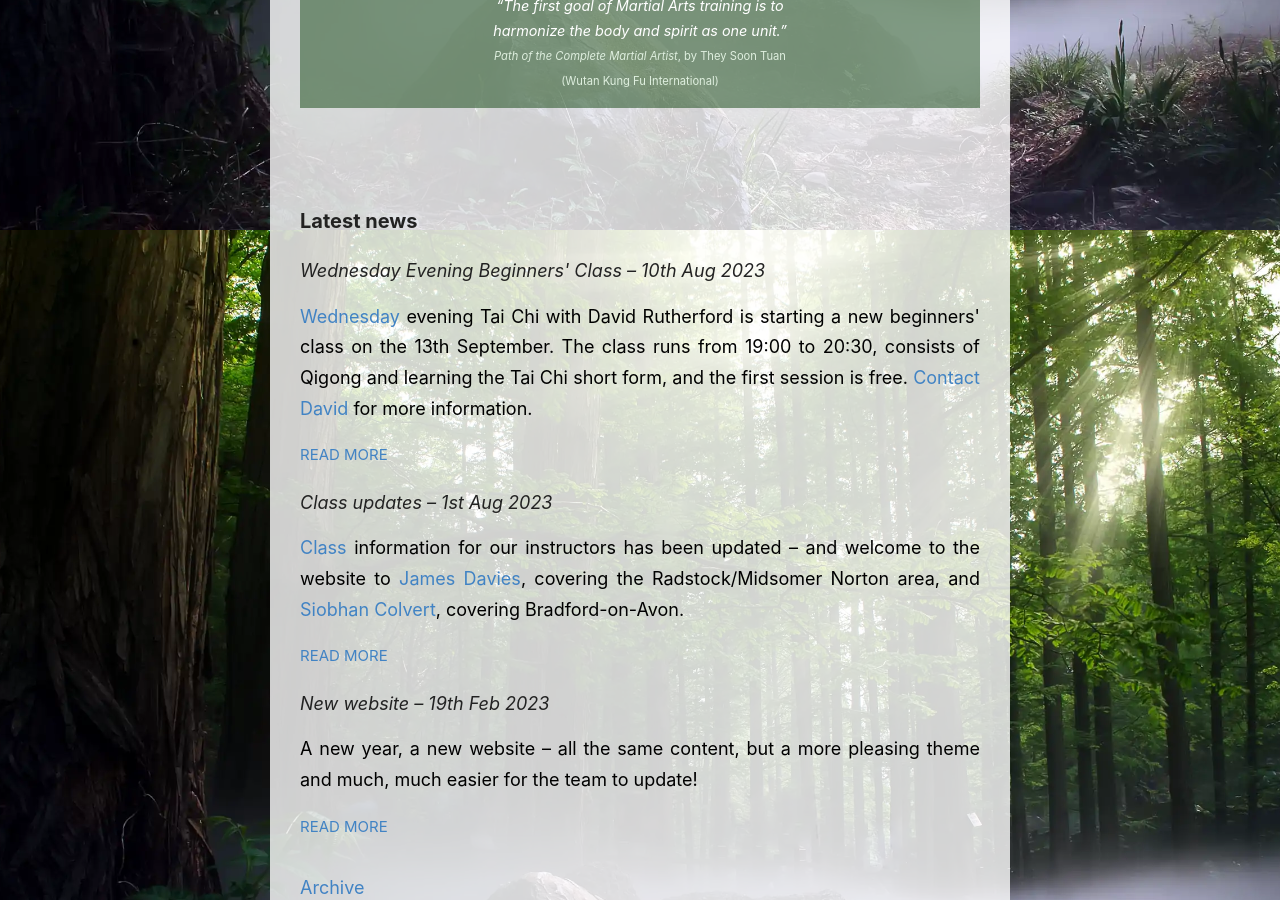
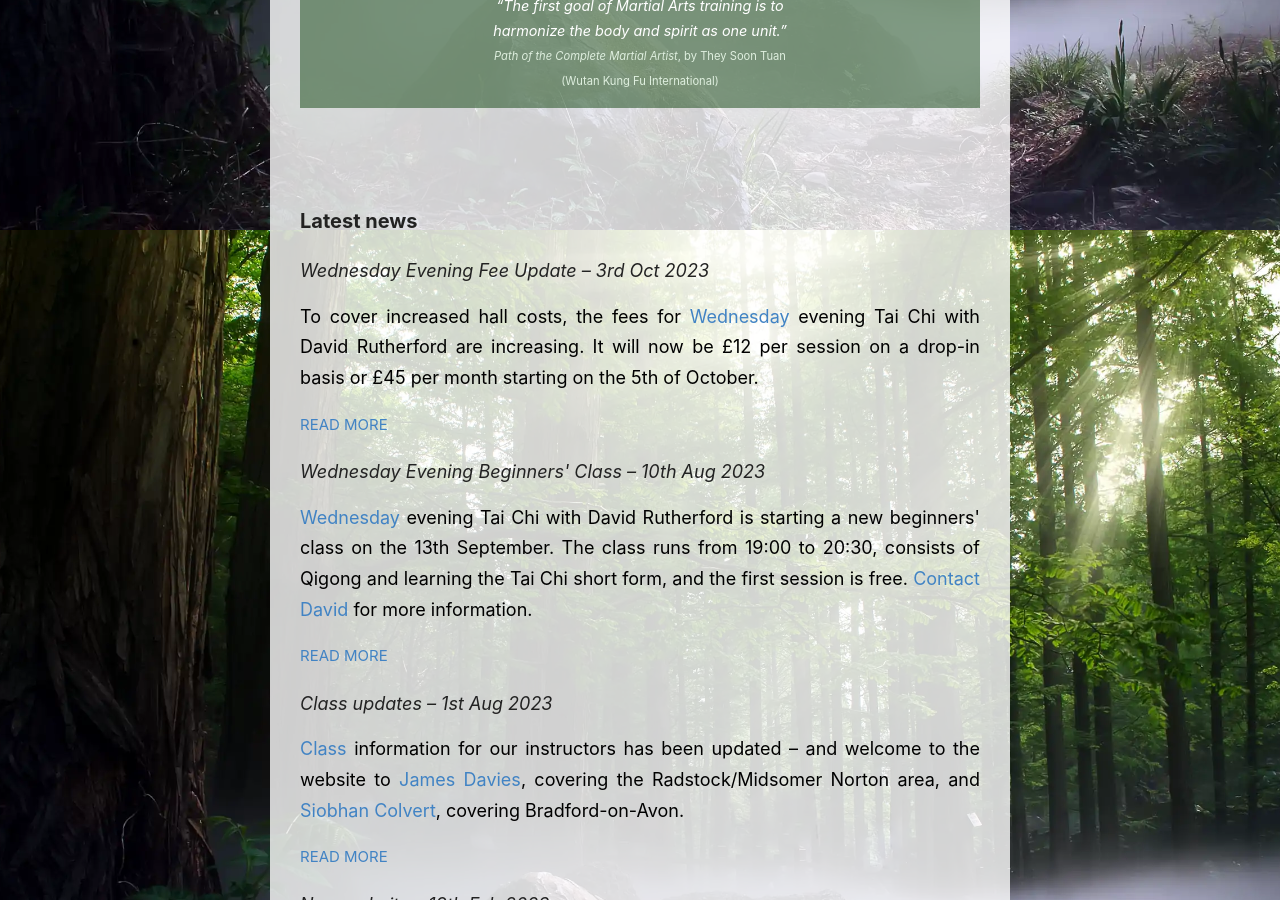
Before and after one commit to xanthipe/wutan-bath, a Jekyll site: the page built from index.html, in a window 1280 px wide and 900 px high, scrolled down 670 px. Built offline with Jekyll 4.4.1, drawn with Linux system fonts in a browser that asks for light colours; the list of posts is cut into pages by our own code.

Commit message:
David's class fee updates

```diff
--- a/_data/instructors.yml
+++ b/_data/instructors.yml
@@ -18,9 +18,9 @@ david-rutherford:
     email: david@bathtaichi.co.uk
     phone: 07970 797 482
   prices: |
-    £10 on a drop-in basis.
+    £12 on a drop-in basis, or £45 per month.
 
-    There is a reduced rate if you are only interested in [Qigong](../arts/#qigong).
+    There is a reduced rate if you are only interested in [Qigong](../arts/#qigong) of £10 drop-in or £35 per month.
 marick-baxter:
   name: Marick Baxter
   description: |
--- /dev/null
+++ b/_posts/2023-10-03-fee-update.md
@@ -0,0 +1,10 @@
+---
+layout: post
+title: Wednesday Evening Fee Update
+categories: Classes
+tags: news
+---
+
+To cover increased hall costs, the fees for [Wednesday]({{"/classes/#wednesday" | relative_url }}) evening Tai Chi with David Rutherford are increasing. It will now be £12 per session on a drop-in basis or £45 per month starting on the 5th of October.
+
+For those coming for the Qigong part of the class only, it will be £10 per session on a drop-in basis or £35 per month.
```
